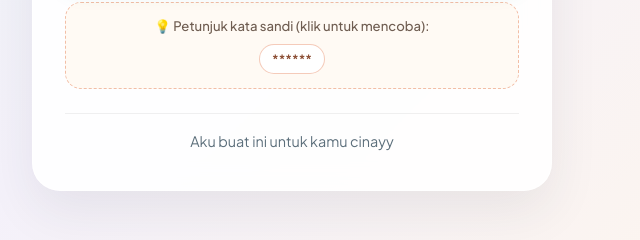
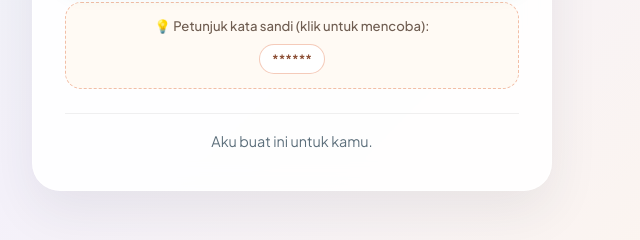
Before and after one commit to abdulfattah02/kartu_ucapan, a plain HTML site: page index.html in a window 1280 px wide. Shown: the part 501-741 px from the top of the page, 348-988 px from the left. Drawn offline with Linux system fonts and the light colour scheme.

Commit message:
Update index.html

```diff
--- a/index.html
+++ b/index.html
@@ -70,7 +70,7 @@
     </div>
 
     <div class="footer">
-      Aku buat ini untuk kamu cinayy
+      Aku buat ini untuk kamu.
     </div>
   </section>
 
```
